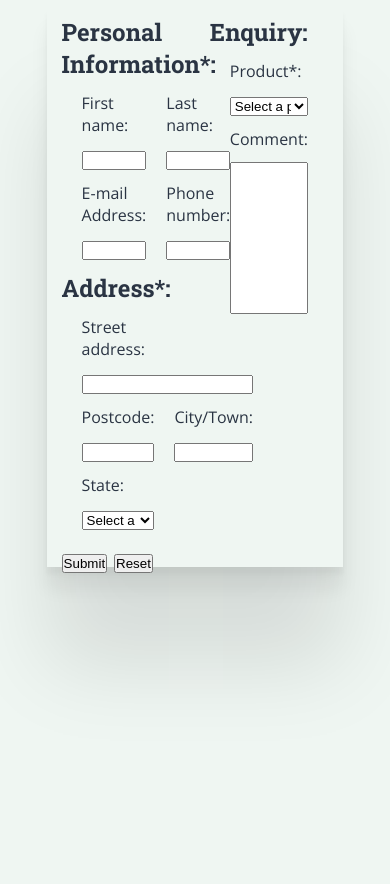
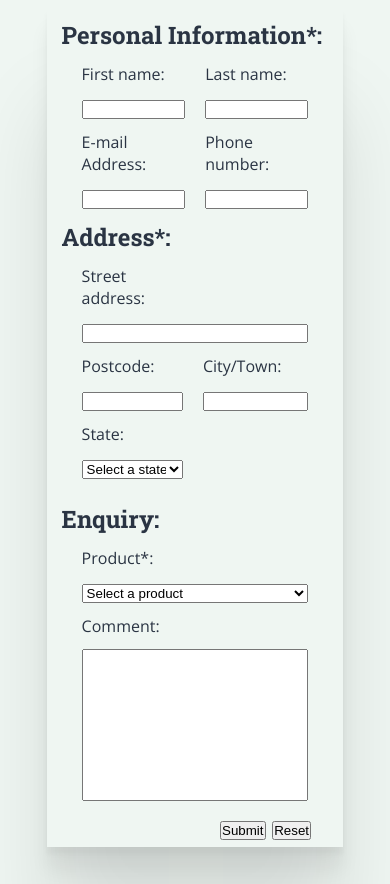
Before and after one commit to ItsSimon2K/SEB-Hardware, a PHP site: page /enquiry.html in a window 390 px wide. Before the commit the page ends 668 px from the top, so only its background shows below. Run offline with PHP 8.4, Linux system fonts and the light colour scheme.

Commit message:
apply breakpoint

```diff
--- a/assign1/styles/style.css
+++ b/assign1/styles/style.css
@@ -282,8 +282,8 @@ div.principles1,div.principles2{
 /* #region enquiry */
 .eform-card {
 	text-align: center;
-	margin: 2% 10% 0 10%;
-	height: 560px;
+	margin: 2% 10% 10% 10%;
+	height: 840px;
 	position: relative;
 	box-shadow:
 		0 6.7px 5.3px rgba(0, 0, 0, 0.04),
@@ -292,14 +292,14 @@ div.principles1,div.principles2{
 }
 
 .personal-info {
-	width: 45%;
-	margin: 3% 0 3% 5% ;
+	width: 90%;
+	margin: 4% 0 0 5%;
 	float: left;
 }
 
 .enquiry {
-	width: 40%;
-	margin: 3% 0 3% 5%;
+	width: 90%;
+	margin: 4% 0 0 5%;
 	float: left;
 }
 
@@ -335,8 +335,9 @@ div.principles1,div.principles2{
 }
 
 .submit-reset-container {
-	clear: both;
-	text-align: left;
+	width: 85%;
+	float: left;
+	text-align: right;
 	margin-left: 5%;
 }
 
@@ -536,11 +537,31 @@ div.principles1,div.principles2{
 	.product-hero__container__desc {
 		font-size: 1.5rem;
 	}
+
+	.submit-reset-container {
+		width: 87%;
+	}
 }
 
 @media (min-width: 990px) {
 	.container {
 		width: 950px;
+	}
+
+	.eform-card {
+		height: 500px;
+	}
+
+	.personal-info {
+		width: 45%;
+	}
+
+	.enquiry {
+		width: 40%;
+	}
+
+	.submit-reset-container {
+		width: 38%;
 	}
 }
 
```
